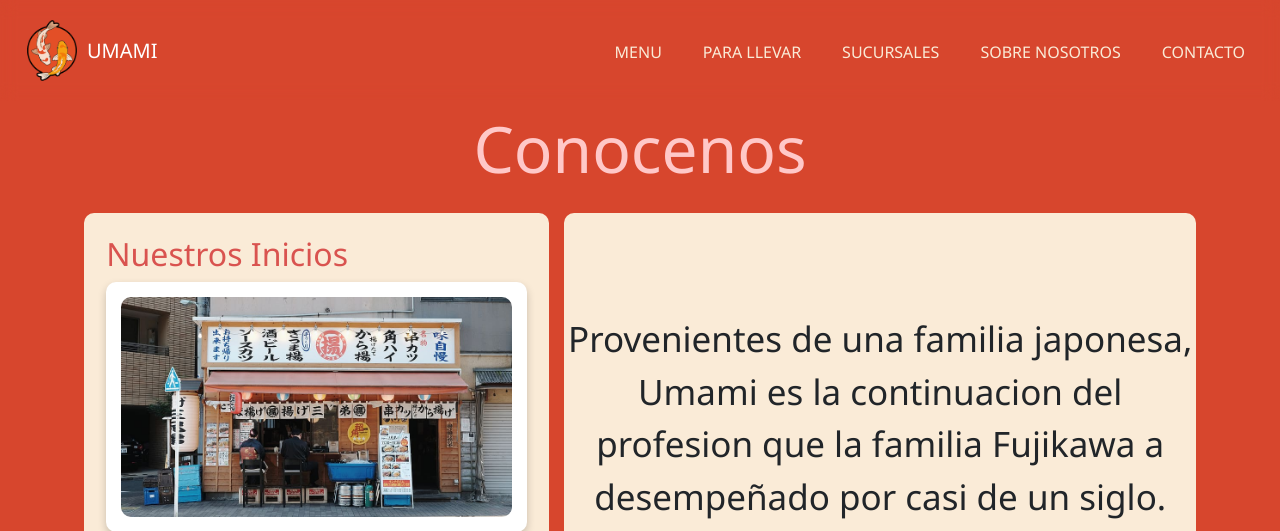
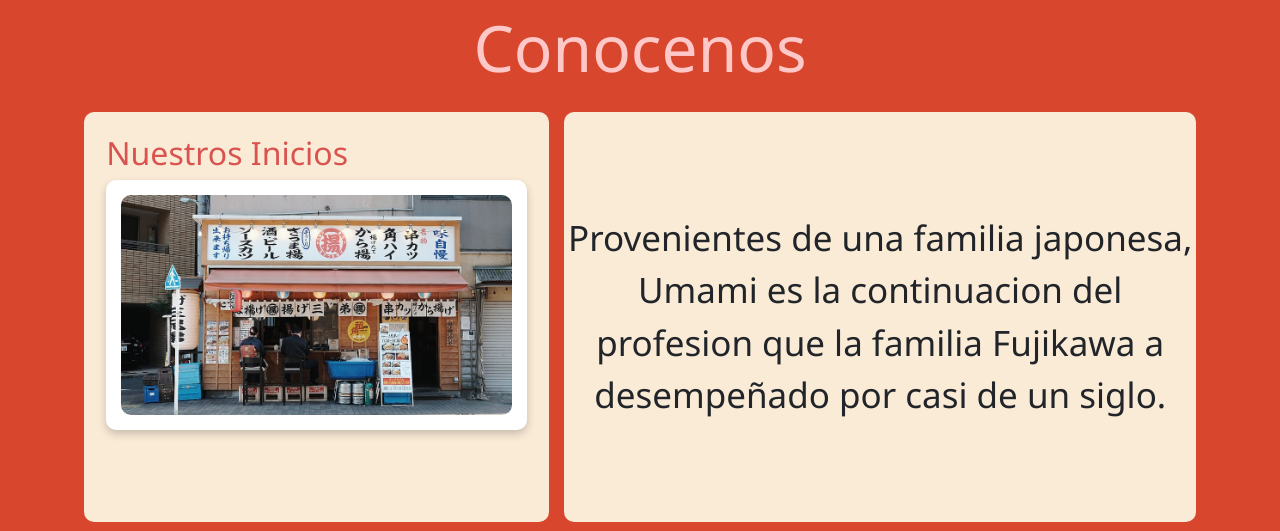
Before and after one commit to Juan-Sebastian-Marin-Salazar/PPW4, a Flask app: template app/templates/user/nosotros.html in a window 1280 px wide. Shown: the top 531 px of the page. Run offline with Flask 3, Linux system fonts and the light colour scheme; the template is opened without the code that fills it, so the values that code supplies are empty; some libraries are stand-ins or nearby versions.

Commit message:
Cambio a nosotros.html

```diff
--- a/app/templates/user/nosotros.html
+++ b/app/templates/user/nosotros.html
@@ -1,28 +1,7 @@
-{% extends './base.html' %}
+{% extends 'user/nav.html' %}
 {% block titulo %}Nosotros{% endblock %}
 {% block cuerpo %}
     <!--Aqui iria un video y mucho texto-->
-	<nav class="navbar navbar-expand-lg">
-		<div class="container-fluid">
-			<button class="navbar-toggler" type="button" data-bs-toggle="collapse" data-bs-target="#navbarNavAltMarkup" aria-controls="navbarNavAltMarkup" aria-expanded="false" aria-label="Toggle navigation">
-				<span class="navbar-toggler-icon"></span>
-			</button>
-			<a class="navbar-brand" href="index.html">
-				<img src="../img/logo_empresa.png">
-				<span class="d-none d-lg-block"style="color: rgb(255, 255, 255);">UMAMI</span>
-			</a>
-			<div class="collapse navbar-collapse justify-content-center" id="navbarNavAltMarkup">
-				<div class="navbar-nav ms-auto">
-					<a class="nav-link nav-item d-block d-lg-none" aria-current="page" href="index.html">INICIO</a>
-					<a class="nav-link" href="menu.html">MENU</a>
-					<a class="nav-link" href="tienda.html">PARA LLEVAR</a>
-					<a class="nav-link" href="ubicaciones.html">SUCURSALES</a>
-					<a class="nav-link" href="nosotros.html">SOBRE NOSOTROS</a>
-					<a class="nav-link" href="contacto.html">CONTACTO</a>
-				</div>
-			</div>
-		</div>
-	</nav>
 
 	<div class="titulomenu"><h1>Conocenos</h1></div>
 	<div class="gridviewPar">
```
